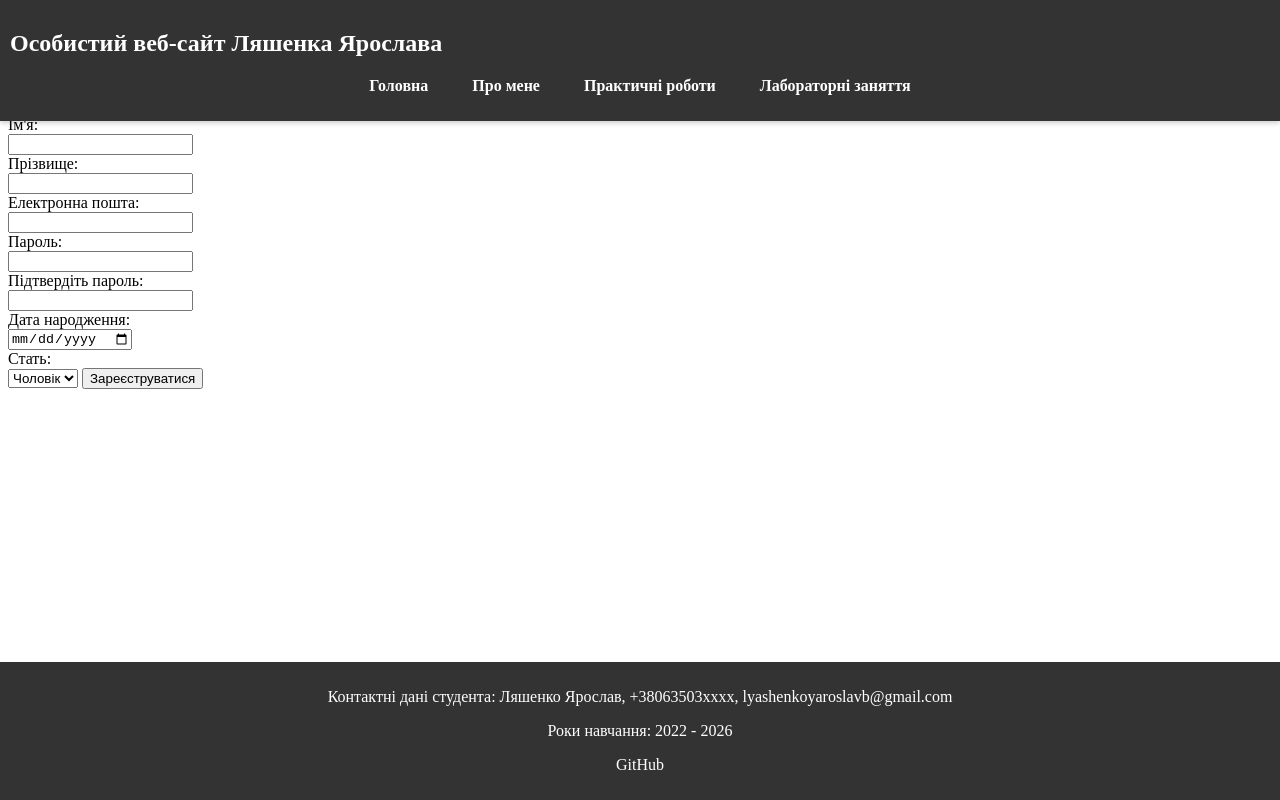
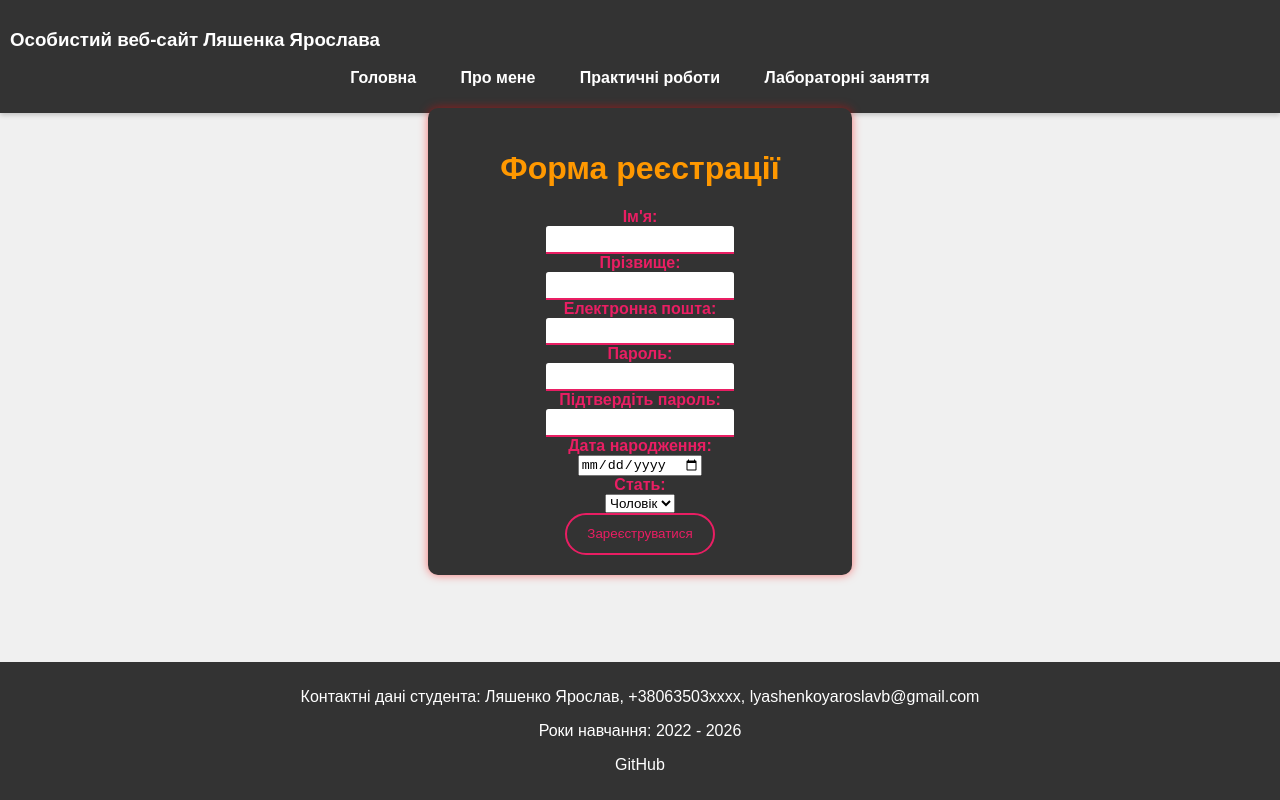
Before and after one commit to XyaroslavX/Web, a plain HTML site: page lb1.html in a window 1280 px wide. Drawn offline with Linux system fonts and the light colour scheme.

Commit message:
Add files via upload

```diff
--- a/lb1.html
+++ b/lb1.html
@@ -10,13 +10,7 @@ header {
     color: white;
     padding: 10px;
     box-shadow: 0px 2px 5px rgba(0, 0, 0, 0.2);
-            position: fixed;
-            top: 0;
-            left: 0;
-            right: 0;
 }
-
-        /* Меню навігації */
 header ul {
     list-style: none;
     padding: 0;
@@ -28,6 +22,7 @@ header {
     margin: 0 10px;
 }
 
+
 header a {
     color: white;
     text-decoration: none;
@@ -35,25 +30,28 @@ header {
     font-weight: bold;
 }
 
-footer {
-            background-color: #333;
-            color: white;
-            padding: 10px;
-            text-align: center;
-            position: fixed;
-            bottom: 0;
-            left: 0;
-            right: 0;
+body {
+    font-family: Arial, sans-serif;
+    background-color: #f0f0f0;
+    margin: 0;
+    padding: 0;
 }
 
-        footer a {
-            color: white;
-            text-decoration: none;
-            margin: 10px;
+.container {
+    text-align: center;
+    background-color: #333;
+    color: #fff;
+    padding: 20px;
+    border-radius: 10px;
+    box-shadow: 0 0 10px rgba(255, 0, 0, 0.5);
+    width: 30%;
+    margin: 0 auto;
+    margin-top: -5px;
+    margin-bottom: 50px;
 }
 
-        footer a:hover {
-            color: #007BFF;
+h1 {
+    color: #ff9800;
 }
 
 section {
@@ -61,46 +59,160 @@ section {
     margin-top: 100px;
     display: flex;
     justify-content: center;
-    align-items:center;
+    align-items: center;
     height: 75dvh;
 }
+
 .informationPage {
     flex-direction: column;
 }
 
-tr:first-child, #time{
+tr:first-child,
+#time {
     background-color: rgb(0, 173, 173);
     color: white;
     text-align: center;
 }
+
 .trClasses {
     height: 50px;
     border: 1px solid rgb(175, 173, 173);
     text-align: center;
     background-color: rgb(170, 235, 170);
 }
+
 .trClassesPractice {
     height: 50px;
     border: 1px solid rgb(175, 173, 173);
     text-align: center;
     background-color: rgb(229, 235, 170);
 }
+
 tr:last-child {
     background-color: rgb(235, 180, 170);
     text-align: center;
 }
-.container {
+
+.form-container {
+    border: 1px solid #E91E63;
+    padding: 30px;
+    background-color: whitesmoke;
+    border-radius: 15px;
+    -webkit-box-shadow: 0px 0px 17px 11px rgba(255, 0, 0, 0.5);
+    -moz-box-shadow: 0px 0px 17px 11px rgba(255, 0, 0, 0.5);
+    box-shadow: 0px 0px 17px 11px rgba(255, 0, 0, 0.5);
+    display: flex;
+    flex-direction: column;
+    align-items: center;
+    justify-content: space-between;
+    width: calc(100dvw - 550px);
+position: relative;
+z-index: 1;
+}
+
+.form-container > div {
+    margin-bottom: 20px;
+    display: flex;
+    flex-direction: column;
+    border: #E91E63 1px solid;
+    border-radius: 15px;
+    padding: 15px;
+    padding-left: 8px !important;
+    width: 65%;
+}
+
+input[type=text]::placeholder,
+input[type=email]::placeholder,
+input[type=password]::placeholder,
+select::placeholder {
+    background-color: #ccc;
+}
+
+input[type=text],
+input[type=email],
+input[type=password] {
+    appearance: none;
+    border: none;
+    outline: none;
+    border-bottom: .2em solid #E91E63;
+    background: rgba(#E91E63, .2);
+    border-radius: .2em .2em 0 0;
+    padding: .4em;
+    color: red;
+    background-color: white;
+    transition: 0.5s;
+}
+
+input::placeholder {
+    transition: color 0.5s ease-in-out;
+    font-family: 'Gill Sans', 'Gill Sans MT', Calibri, 'Trebuchet MS', sans-serif;
+    font-weight: 100;
+    font-size: medium;
+    letter-spacing: 1px;
+}
+
+input:focus::placeholder {
+    color: #E91E63;
+}
+
+label {
+    color: #E91E63;
+    font-weight: bold;
+}
+
+input[type=submit] {
+    appearance: none;
+    border: .2em solid #E91E63;
+    background: hsl(0 0 0/0);
+    padding: .85em 1.5em;
+    color: #E91E63;
+    border-radius: 2em;
+    transition: 1s;
+
+    &:hover,
+    &:focus,
+    &:active {
+        background: #E91E63;
+        color: #fff;
+    }
+}
+
+footer {
+    background-color: #333;
+    color: #fff;
+    padding: 10px 0;
     text-align: center;
+    position: fixed;
+    bottom: 0;
+    width: 100%;
+}
+
+footer a {
+    color: #fff;
+    text-decoration: none;
+    margin: 10px;
+}
+
+footer a:hover {
+    color: #ff6600;
 }
 </style>
+
 </head>
 <body>
+<header>
+    <h3>Особистий веб-сайт Ляшенка Ярослава</h3>
+    <nav>
+        <ul>
+            <li><a href="page-1.html">Головна</a></li>
+            <li><a href="page-2.html">Про мене</a></li>
+            <li><a href="page-3.html">Практичні роботи</a></li>
+            <li><a href="page-4.html">Лабораторні заняття</a></li>
+        </ul>
+    </nav>
+</header>
+<div class="container">
     <h1>Форма реєстрації</h1>
-<br>
-<div >
-<div class="container">
-    <li><a href="page-4.html">Лабораторні заняття</a></li>
-</div>
     <form action="https://webhook.site/your-unique-url" method="post">
         <label for="firstName">Ім'я:</label><br>
         <input type="text" id="firstName" name="firstName" required><br>
@@ -125,24 +237,19 @@ tr:last-child {
             <option value="male">Чоловік</option>
             <option value="female">Жінка</option>
             <option value="other">Інше</option>
-        </select>
-    <header>
-        <h2>Особистий веб-сайт Ляшенка Ярослава</h2>
-        <nav>
-            <ul>
-                <li><a href="page-1.html">Головна</a></li>
-                <li><a href="page-2.html">Про мене</a></li>
-                <li><a href="page-3.html">Практичні роботи</a></li>
-                <li><a href="page-4.html">Лабораторні заняття</a></li>
-            </ul>
-        </nav>
-    </header>
+        </select><br>
+
+        <input type="submit" value="Зареєструватися">
+    </form>
+</div>
+
+
+
 <footer>
     <p>Контактні дані студента: Ляшенко Ярослав, +38063503хххх, lyashenkoyaroslavb@gmail.com</p>
     <p>Роки навчання: 2022 - 2026</p>
     <p><a href="https://github.com/XyaroslavX">GitHub</a></p>
 </footer>
-        <input type="submit" value="Зареєструватися">
-    </form>
+
 </body>
 </html>
```
Lines whose indentation alone changed are shown as unchanged.
